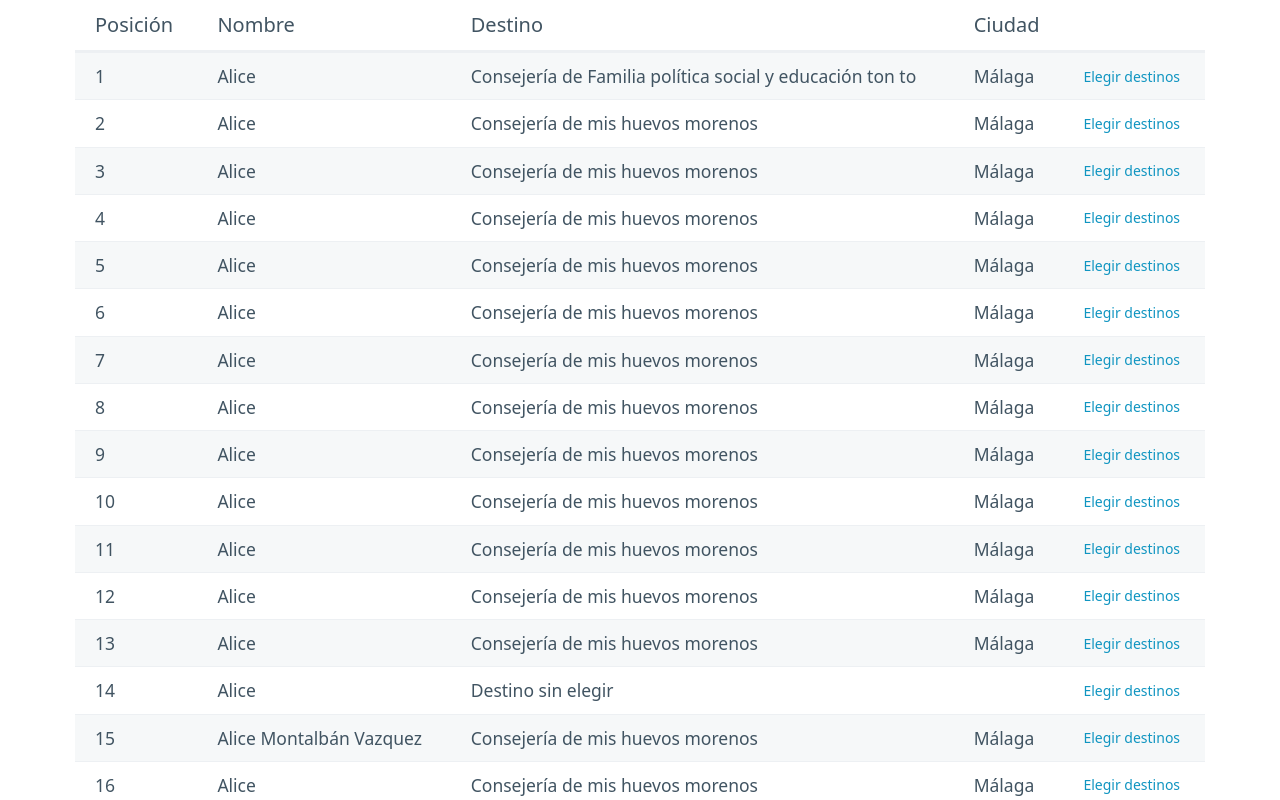
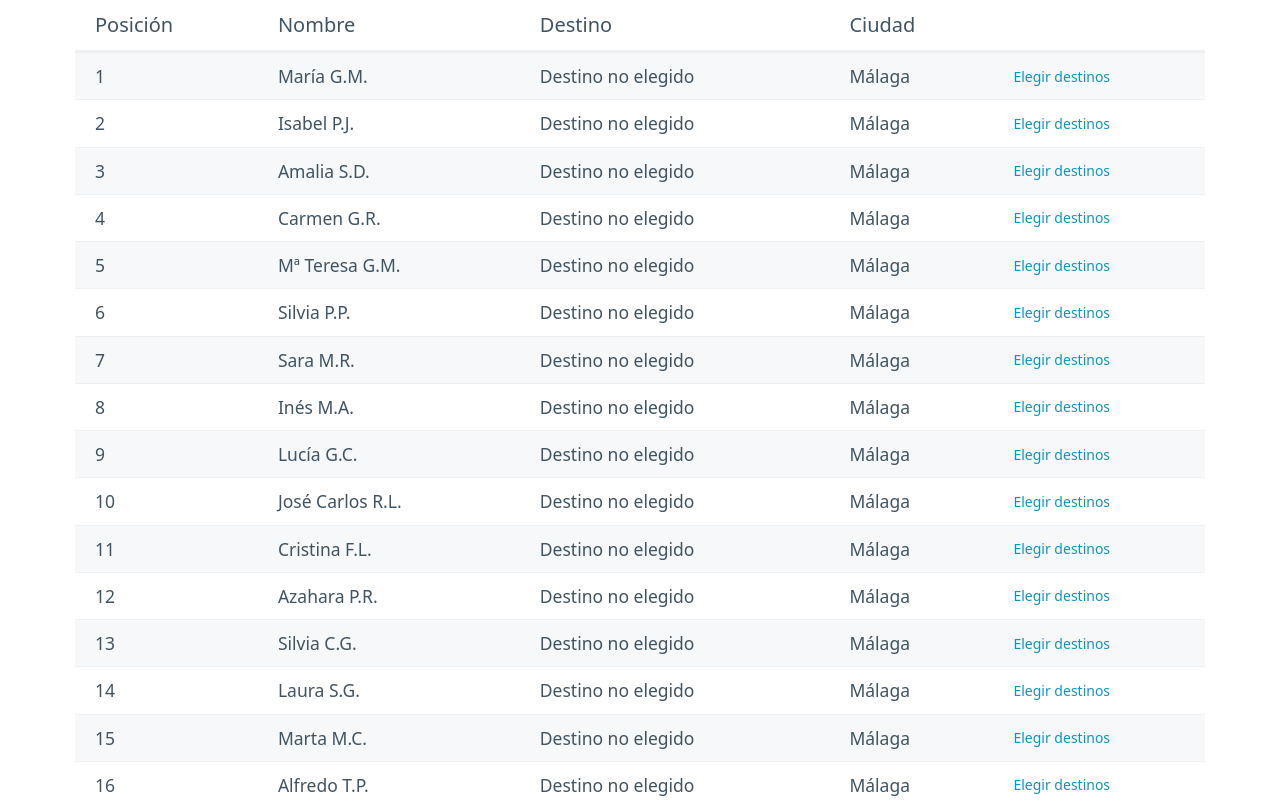
Before and after one commit to jlazaro135/vacancies, a Vue app: page / in a window 1280 px wide. Shown: the top 800 px of the page. Built offline with nearby package versions, Linux system fonts and the light colour scheme.

Commit message:
se continua desarrollo

```diff
--- a/src/components/TheTable.vue
+++ b/src/components/TheTable.vue
@@ -1,8 +1,9 @@
 <script setup>
+import { people} from '../js/people';
 import TheModal from './TheModal.vue'
 import { useModalStore } from '../stores/modal.js'
 import { storeToRefs } from 'pinia';
-import { ref } from 'vue';
+import { ref, onBeforeMount } from 'vue';
 
 const useModal = useModalStore()
 
@@ -10,135 +11,11 @@ let { modalIsOpen } = storeToRefs(useModal)
 
 let position = ref(null)
 let nombre = ref('')
+let id = ref(null)
+let destiniesFromStorage = ref()
 
+const arrayPeople = ref(people)
 
-const names = [
-    {
-        name: 'Alice',
-        destino: 'Consejería de Familia política social y educación ton to',
-        ciudad: 'Málaga'
-    },
-    {
-        name: 'Alice',
-        destino: 'Consejería de mis huevos morenos',
-        ciudad: 'Málaga'
-    },
-    {
-        name: 'Alice',
-        destino: 'Consejería de mis huevos morenos',
-        ciudad: 'Málaga'
-    },
-    {
-        name: 'Alice',
-        destino: 'Consejería de mis huevos morenos',
-        ciudad: 'Málaga'
-    },
-    {
-        name: 'Alice',
-        destino: 'Consejería de mis huevos morenos',
-        ciudad: 'Málaga'
-    },
-    {
-        name: 'Alice',
-        destino: 'Consejería de mis huevos morenos',
-        ciudad: 'Málaga'
-    },
-    {
-        name: 'Alice',
-        destino: 'Consejería de mis huevos morenos',
-        ciudad: 'Málaga'
-    },
-    {
-        name: 'Alice',
-        destino: 'Consejería de mis huevos morenos',
-        ciudad: 'Málaga'
-    },
-    {
-        name: 'Alice',
-        destino: 'Consejería de mis huevos morenos',
-        ciudad: 'Málaga'
-    },
-    {
-        name: 'Alice',
-        destino: 'Consejería de mis huevos morenos',
-        ciudad: 'Málaga'
-    },
-    {
-        name: 'Alice',
-        destino: 'Consejería de mis huevos morenos',
-        ciudad: 'Málaga'
-    },
-    {
-        name: 'Alice',
-        destino: 'Consejería de mis huevos morenos',
-        ciudad: 'Málaga'
-    },
-    {
-        name: 'Alice',
-        destino: 'Consejería de mis huevos morenos',
-        ciudad: 'Málaga'
-    },
-    {
-        name: 'Alice',
-        destino: 'Destino sin elegir'
-    },
-    {
-        name: 'Alice Montalbán Vazquez',
-        destino: 'Consejería de mis huevos morenos',
-        ciudad: 'Málaga'
-    },
-    {
-        name: 'Alice',
-        destino: 'Consejería de mis huevos morenos',
-        ciudad: 'Málaga'
-    },
-    {
-        name: 'Alice',
-        destino: 'Consejería de mis huevos morenos',
-        ciudad: 'Málaga'
-    },
-    {
-        name: 'Alice',
-        destino: 'Consejería de mis huevos morenos',
-        ciudad: 'Málaga'
-    },
-    {
-        name: 'Alice',
-        destino: 'Consejería de mis huevos morenos',
-        ciudad: 'Málaga'
-    },
-    {
-        name: 'Alice',
-        destino: 'Consejería de mis huevos morenos',
-        ciudad: 'Málaga'
-    },
-    {
-        name: 'Alice',
-        destino: 'Consejería de mis huevos morenos',
-        ciudad: 'Málaga'
-    },
-    {
-        name: 'Alice',
-        destino: 'Consejería de mis huevos morenos',
-        ciudad: 'Málaga'
-    },
-    {
-        name: 'Alice',
-        destino: 'Consejería de mis huevos morenos',
-        ciudad: 'Málaga'
-    },
-    {
-        name: 'Alice',
-        destino: 'Consejería de mis huevos morenos',
-        ciudad: 'Málaga'
-    },
-    {
-        name: 'Alice',
-        destino: 'Consejería de mis huevos morenos',
-        ciudad: 'Málaga'
-    },
-
-];
 
 // Config
 const isOpenClass = 'modal-is-open';
@@ -150,6 +27,7 @@ const animationDuration = 400; // ms
 let openModal = (name, index) => {
     position.value = Number(index) + 1
     nombre.value = name.name
+    id.value = name.id
     if (isScrollbarVisible()) {
     document.documentElement.style.setProperty('--scrollbar-width', `${getScrollbarWidth()}px`);
   }
@@ -199,6 +77,32 @@ const isScrollbarVisible = () => {
   return document.body.scrollHeight > screen.height;
 }
 
+function getDestiniesFromStorage(){
+    let destiniesArrString = localStorage.getItem('destiniesArr')
+    let destiniesArr = JSON.parse(destiniesArrString)
+    return destiniesArr
+}
+
+let destiniesAccumulatorArr = []
+
+function calculateDestiny(personId){
+    let personFound = destiniesFromStorage ? destiniesFromStorage.find(destiny=> destiny.id === personId) : '';
+    if(personFound){
+        for (let i = 0; personFound.destiniesArr.length > i; i++){
+            if(destiniesAccumulatorArr.some(code => code === personFound.id))return
+            if(!destiniesAccumulatorArr.some(code => code === personFound.destiniesArr[i].code)){
+                destiniesAccumulatorArr = [...destiniesAccumulatorArr, personFound.destiniesArr[i].code, personFound.id]
+                return personFound.destiniesArr[i].destino
+            }
+        }
+    }
+    return 'Destino no elegido'
+}
+
+onBeforeMount(() => {
+    destiniesFromStorage = getDestiniesFromStorage()
+})
+
 </script>
 
 <template>
@@ -214,13 +118,13 @@ const isScrollbarVisible = () => {
             </tr>
         </thead>
         <tbody>
-            <tr v-for="(name, index) in names" :key="names.index">
+            <tr v-for="(person, index) in arrayPeople" :key="person.id">
             <td>{{ index + 1 }}</td>
-            <td>{{ name.name }}</td>
-            <td class="destino">{{ name.destino }}</td>
-            <td>{{ name.ciudad }}</td>
+            <td>{{ person.name }}</td>
+            <td class="destino">{{ calculateDestiny(person.id) }}</td>
+            <td>{{ person.ciudad }}</td>
             <td>
-                <p role="link" style="margin: 0;" @click="openModal(name, index)">Elegir destinos</p>
+                <p role="link" style="margin: 0;" @click="openModal(person, index)">Elegir destinos</p>
             </td>
             </tr>
         </tbody>
@@ -230,6 +134,7 @@ const isScrollbarVisible = () => {
     @closeModalEmit="closeModal"
     :destinos=position
     :nombre="nombre"
+    :id="id"
     />
   </template>
 
--- a/src/js/destinies.js
+++ b/src/js/destinies.js
@@ -1,139 +1,127 @@
 export const destinies = [
     {
-        destino: "Consejería de medio ambiente, sostenibilidad y economía azul",
-        ciudad: "Sevilla",
-        code: makeid(5),
+        destino: "Consejería A",
+        ciudad: "Ciudad A",
+        code: 'code-a',
     },
     {
-        destino: "Consejería de medio ambiente, sostenibilidad y economía azul",
-        ciudad: "Córdoba",
-        code: makeid(5),
+        destino: "Consejería B",
+        ciudad: "Ciudad b",
+        code: 'code-b',
     },
     {
-        destino: "Consejería de medio ambiente, sostenibilidad y economía azul",
-        ciudad: "Almería",
-        code: makeid(5),
+        destino: "Consejería C",
+        ciudad: "Ciudad c",
+        code: 'code-c',
     },
     {
-        destino: "Consejería de medio ambiente, sostenibilidad y economía azul",
-        ciudad: "Sevilla",
-        code: makeid(5),
+        destino: "Consejería D",
+        ciudad: "Ciudad d",
+        code: 'code-d',
     },
     {
-        destino: "Consejería de medio ambiente, sostenibilidad y economía azul",
-        ciudad: "Sevilla",
-        code: makeid(5),
+        destino: "Consejería E",
+        ciudad: "Ciudad E",
+        code: 'code-e',
     },
     {
-        destino: "Consejería de medio ambiente, sostenibilidad y economía azul",
-        ciudad: "Sevilla",
-        code: makeid(5),
+        destino: "Consejería F",
+        ciudad: "Ciudad f",
+        code: 'code-f',
     },
     {
-        destino: "Consejería de medio ambiente, sostenibilidad y economía azul",
-        ciudad: "Sevilla",
-        code: makeid(5),
+        destino: "Consejería G",
+        ciudad: "Ciudad g",
+        code: 'code-g',
     },
     {
-        destino: "Consejería de medio ambiente, sostenibilidad y economía azul",
-        ciudad: "Sevilla",
-        code: makeid(5),
+        destino: "Consejería H",
+        ciudad: "Ciudad h",
+        code: 'code-h',
     },
     {
-        destino: "Consejería de medio ambiente, sostenibilidad y economía azul",
-        ciudad: "Sevilla",
-        code: makeid(5),
+        destino: "Consejería i",
+        ciudad: "Ciudad i",
+        code: 'code-i',
     },
     {
-        destino: "Consejería de medio ambiente, sostenibilidad y economía azul",
-        ciudad: "Sevilla",
-        code: makeid(5),
+        destino: "Consejería j",
+        ciudad: "Ciudad j",
+        code: 'code-j',
     },
     {
-        destino: "Consejería de medio ambiente, sostenibilidad y economía azul",
-        ciudad: "Sevilla",
-        code: makeid(5),
+        destino: "Consejería K",
+        ciudad: "Ciudad k",
+        code: 'code-k',
     },
     {
-        destino: "Consejería de medio ambiente, sostenibilidad y economía azul",
-        ciudad: "Sevilla",
-        code: makeid(5),
+        destino: "Consejería L",
+        ciudad: "Ciudad l",
+        code: 'code-l',
     },
     {
-        destino: "Consejería de medio ambiente, sostenibilidad y economía azul",
-        ciudad: "Sevilla",
-        code: makeid(5),
+        destino: "Consejería M",
+        ciudad: "Ciudad m",
+        code: 'code-m',
     },
     {
-        destino: "Consejería de medio ambiente, sostenibilidad y economía azul",
-        ciudad: "Sevilla",
-        code: makeid(5),
+        destino: "Consejería N",
+        ciudad: "Ciudad n",
+        code: 'code-n',
     },
     {
-        destino: "Consejería de medio ambiente, sostenibilidad y economía azul",
-        ciudad: "Sevilla",
-        code: makeid(5),
+        destino: "Consejería Ñ",
+        ciudad: "Ciudad ñ",
+        code: 'code-ñ',
     },
     {
-        destino: "Consejería de medio ambiente, sostenibilidad y economía azul",
-        ciudad: "Sevilla",
-        code: makeid(5),
+        destino: "Consejería O",
+        ciudad: "Ciudad o",
+        code: 'code-o',
     },
     {
-        destino: "Consejería de medio ambiente, sostenibilidad y economía azul",
-        ciudad: "Sevilla",
-        code: makeid(5),
+        destino: "Consejería P",
+        ciudad: "Ciudad p",
+        code: 'code-p',
     },
     {
-        destino: "Consejería de medio ambiente, sostenibilidad y economía azul",
-        ciudad: "Sevilla",
-        code: makeid(5),
+        destino: "Consejería Q",
+        ciudad: "Ciudad q",
+        code: 'code-q',
     },
     {
-        destino: "Consejería de medio ambiente, sostenibilidad y economía azul",
-        ciudad: "Sevilla",
-        code: makeid(5),
+        destino: "Consejería R",
+        ciudad: "Ciudad r",
+        code: 'code-r',
     },
     {
-        destino: "Consejería de medio ambiente, sostenibilidad y economía azul",
-        ciudad: "Sevilla",
-        code: makeid(5),
+        destino: "Consejería S",
+        ciudad: "Ciudad s",
+        code: 'code-s',
     },
     {
-        destino: "Consejería de medio ambiente, sostenibilidad y economía azul",
-        ciudad: "Sevilla",
-        code: makeid(5),
+        destino: "Consejería T",
+        ciudad: "Ciudad t",
+        code: 'code-t',
     },
     {
-        destino: "Consejería de medio ambiente, sostenibilidad y economía azul",
-        ciudad: "Sevilla",
-        code: makeid(5),
+        destino: "Consejería U",
+        ciudad: "Ciudad u",
+        code: 'code-u',
     },
     {
-        destino: "Consejería de medio ambiente, sostenibilidad y economía azul",
-        ciudad: "Sevilla",
-        code: makeid(5),
+        destino: "Consejería V",
+        ciudad: "Ciudad v",
+        code: 'code-v',
     },
     {
-        destino: "Consejería de medio ambiente, sostenibilidad y economía azul",
-        ciudad: "Sevilla",
-        code: makeid(5),
+        destino: "Consejería W",
+        ciudad: "Ciudad w",
+        code: 'code-w',
     },
     {
-        destino: "Consejería de medio ambiente, sostenibilidad y economía azul",
-        ciudad: "Granada",
-        code: makeid(5),
+        destino: "Consejería X",
+        ciudad: "Ciudad x",
+        code: 'code-x',
     }
 ]
-
-function makeid(length) {
-    let result = '';
-    const characters = 'ABCDEFGHIJKLMNOPQRSTUVWXYZabcdefghijklmnopqrstuvwxyz0123456789';
-    const charactersLength = characters.length;
-    let counter = 0;
-    while (counter < length) {
-      result += characters.charAt(Math.floor(Math.random() * charactersLength));
-      counter += 1;
-    }
-    return result;
-}
--- a/src/js/people.js
+++ b/src/js/people.js
@@ -1,27 +1,181 @@
 export const people = [
-    { id: 1, name: 'John', selectedItem: '' },
-    { id: 2, name: 'Sarah', selectedItem: '' },
-    { id: 3, name: 'Mike', selectedItem: '' },
-    { id: 4, name: 'Emily', selectedItem: '' },
-    { id: 5, name: 'David', selectedItem: '' },
-    { id: 6, name: 'Linda', selectedItem: '' },
-    { id: 7, name: 'Tom', selectedItem: '' },
-    { id: 8, name: 'Megan', selectedItem: '' },
-    { id: 9, name: 'Oliver', selectedItem: '' },
-    { id: 10, name: 'Lucy', selectedItem: '' },
-    { id: 11, name: 'Henry', selectedItem: '' },
-    { id: 12, name: 'Sophie', selectedItem: '' },
-    { id: 13, name: 'Jason', selectedItem: '' },
-    { id: 14, name: 'Grace', selectedItem: '' },
-    { id: 15, name: 'Peter', selectedItem: '' },
-    { id: 16, name: 'Emma', selectedItem: '' },
-    { id: 17, name: 'Kevin', selectedItem: '' },
-    { id: 18, name: 'Anna', selectedItem: '' },
-    { id: 19, name: 'William', selectedItem: '' },
-    { id: 20, name: 'Ava', selectedItem: '' },
-    { id: 21, name: 'Robert', selectedItem: '' },
-    { id: 22, name: 'Nora', selectedItem: '' },
-    { id: 23, name: 'Jack', selectedItem: '' },
-    { id: 24, name: 'Julia', selectedItem: '' },
-    { id: 25, name: 'Alex', selectedItem: '' }
+    {
+      id: 1,
+      name: 'María G.M.',
+      destino: 'Destino sin elegir',
+      ciudad: 'Málaga',
+      selectedItem: ''
+    },
+    {
+      id: 2,
+      name: 'Isabel P.J.',
+      destino: 'Destino sin elegir',
+      ciudad: 'Málaga',
+      selectedItem: ''
+    },
+    {
+      id: 3,
+      name: 'Amalia S.D.',
+      destino: 'Destino sin elegir',
+      ciudad: 'Málaga',
+      selectedItem: ''
+    },
+    {
+      id: 4,
+      name: 'Carmen G.R.',
+      destino: 'Destino sin elegir',
+      ciudad: 'Málaga',
+      selectedItem: ''
+    },
+    {
+      id: 5,
+      name: 'Mª Teresa G.M.',
+      destino: 'Destino sin elegir',
+      ciudad: 'Málaga',
+      selectedItem: ''
+    },
+    {
+      id: 6,
+      name: 'Silvia P.P.',
+      destino: 'Destino sin elegir',
+      ciudad: 'Málaga',
+      selectedItem: ''
+    },
+    {
+      id: 7,
+      name: 'Sara M.R.',
+      destino: 'Destino sin elegir',
+      ciudad: 'Málaga',
+      selectedItem: ''
+    },
+    {
+    id: 8,
+      name: 'Inés M.A.',
+      destino: 'Destino sin elegir',
+      ciudad: 'Málaga',
+      selectedItem: ''
+    },
+    {
+    id: 9,
+      name: 'Lucía G.C.',
+      destino: 'Destino sin elegir',
+      ciudad: 'Málaga',
+      selectedItem: ''
+    },
+    {
+      id: 10,
+      name: 'José Carlos R.L.',
+      destino: 'Destino sin elegir',
+      ciudad: 'Málaga',
+      selectedItem: ''
+    },
+    {
+      id: 11,
+      name: 'Cristina F.L.',
+      destino: 'Destino sin elegir',
+      ciudad: 'Málaga',
+      selectedItem: ''
+    },
+    {
+      id: 12,
+      name: 'Azahara P.R.',
+      destino: 'Destino sin elegir',
+      ciudad: 'Málaga',
+      selectedItem: ''
+    },
+    {
+      id: 13,
+      name: 'Silvia C.G.',
+      destino: 'Destino sin elegir',
+      ciudad: 'Málaga',
+      selectedItem: ''
+    },
+    {
+      id: 14,
+      name: 'Laura S.G.',
+      destino: 'Destino sin elegir',
+      ciudad: 'Málaga',
+      selectedItem: ''
+    },
+    {
+      id: 15,
+      name: 'Marta M.C.',
+      destino: 'Destino sin elegir',
+      ciudad: 'Málaga',
+      selectedItem: ''
+    },
+    {
+      id: 16,
+      name: 'Alfredo T.P.',
+      destino: 'Destino sin elegir',
+      ciudad: 'Málaga',
+      selectedItem: ''
+    },
+    {
+      id: 17,
+      name: 'María L.G.',
+      destino: 'Destino sin elegir',
+      ciudad: 'Málaga',
+      selectedItem: ''
+    },
+    {
+      id: 18,
+      name: 'Mª del Mar P.R.',
+      destino: 'Destino sin elegir',
+      ciudad: 'Málaga',
+      selectedItem: ''
+    },
+    {
+      id: 19,
+      name: 'Mª Estíbaliz E.D.',
+      destino: 'Destino sin elegir',
+      ciudad: 'Málaga',
+      selectedItem: ''
+    },
+    {
+      id: 20,
+      name: 'Gema T.C.',
+      destino: 'Destino sin elegir',
+      ciudad: 'Málaga',
+      selectedItem: ''
+    },
+    {
+      id: 21,
+      name: 'Carmen M.Z.',
+      destino: 'Destino sin elegir',
+      ciudad: 'Málaga',
+      selectedItem: ''
+    },
+    {
+      id: 22,
+      name: 'Verónica R.C.',
+      destino: 'Destino sin elegir',
+      ciudad: 'Málaga',
+      selectedItem: ''
+    },
+    {
+      id: 23,
+      name: 'Elena L.I',
+      destino: 'Destino sin elegir',
+      ciudad: 'Málaga',
+      selectedItem: ''
+    },
+    {
+      id: 24,
+      name: 'Mª Gracia E.R.',
+      destino: 'Destino sin elegir',
+      ciudad: 'Málaga',
+      selectedItem: ''
+    },
+    {
+      id: 25,
+      name: 'Marta G.C.',
+      destino: 'Destino sin elegir',
+      ciudad: 'Málaga',
+      selectedItem: ''
+    }
   ];
+
+  function findDestiny(){
+
+  }
```
Also changed, not shown: src/components/TheModal.vue (+40 -7 lines).
